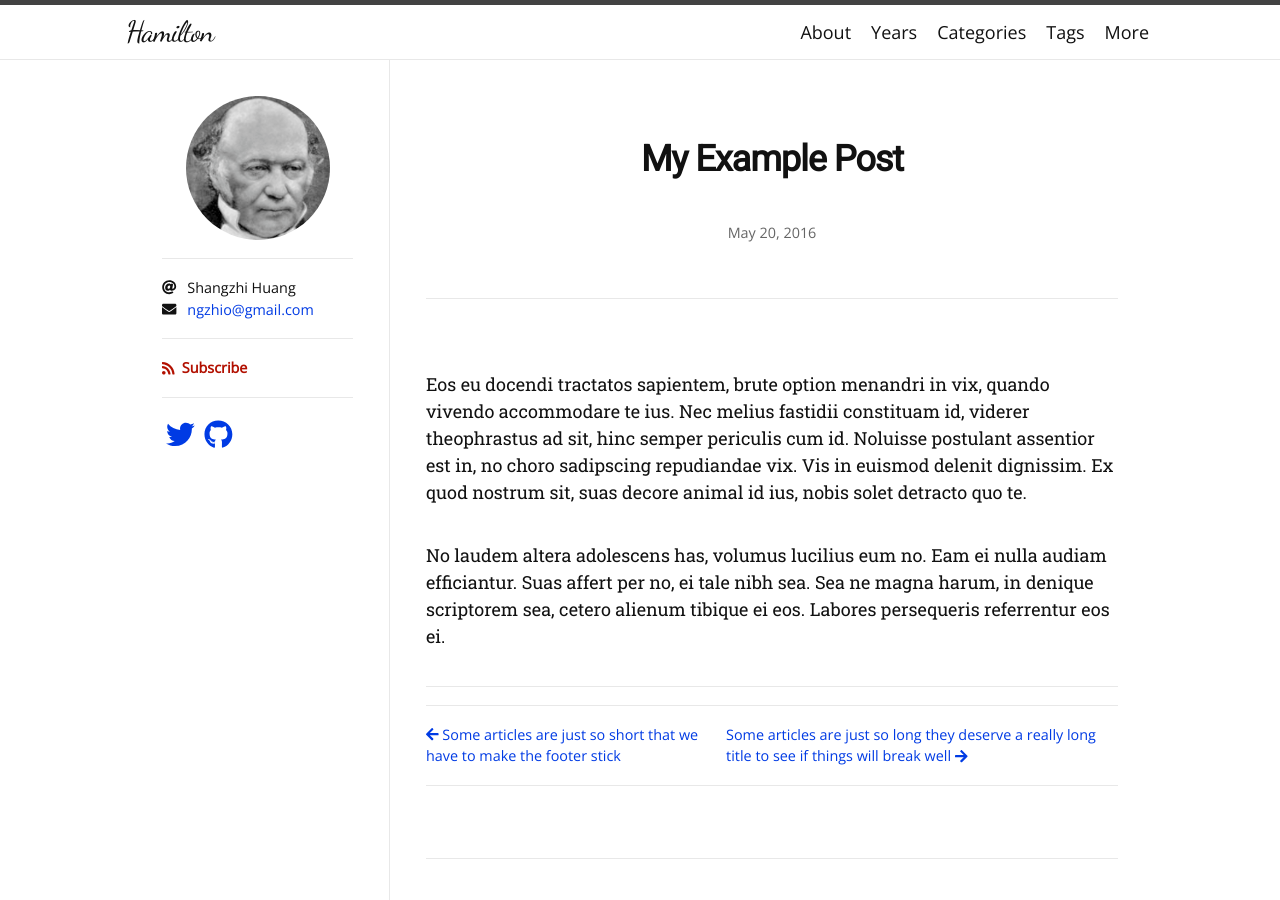
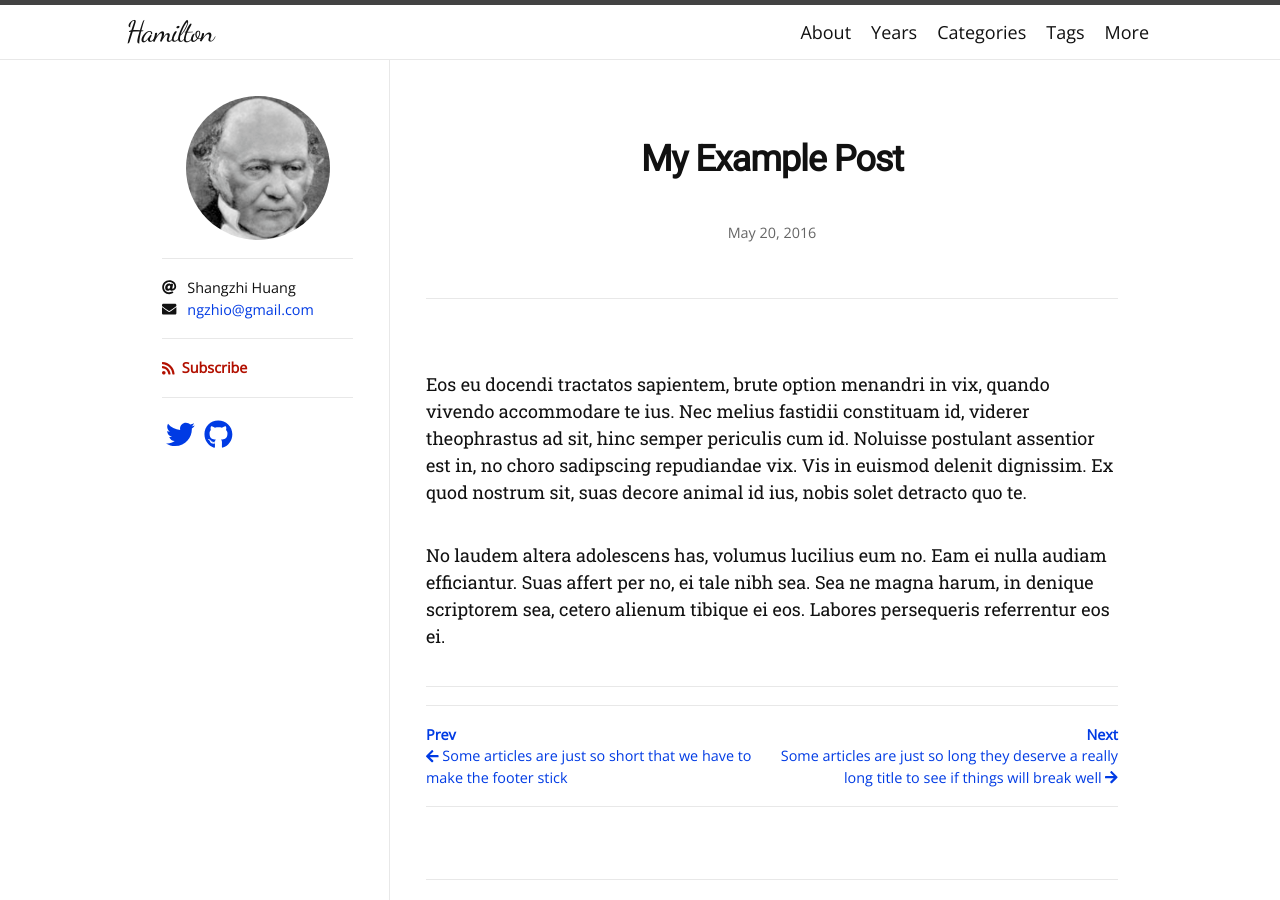
Before and after one commit to zivong/jekyll-theme-hamilton, a Jekyll site: the page built from _posts/2016-05-20-my-example-post.md, in a window 1280 px wide. Built offline with Jekyll 4.4.1, drawn with Linux system fonts in a browser that asks for light colours; nearby versions of some CDN libraries; some web fonts are replaced; some of the changed text lies outside the part shown.

Commit message:
Adjust post pagination

```diff
--- a/_layouts/post.html
+++ b/_layouts/post.html
@@ -68,13 +68,19 @@ layout: default
     <nav class="post-pagination" role="navigation">
       {% if page.previous %}
         <a class="post-previous" href="{{ page.previous.url | relative_url }}">
-          <i class="fas fa-arrow-left"></i> {{ page.previous.title | markdownify | strip_html }}
+          <h4 class="post-pagination-label">Prev</h4>
+          <span class="post-pagination-title">
+            <i class="fas fa-arrow-left"></i> {{ page.previous.title | markdownify | strip_html }}
+          </span>
         </a>
       {% endif %}
 
       {% if page.next %}
         <a class="post-next" href="{{ page.next.url | relative_url }}">
-          {{ page.next.title | markdownify | strip_html }} <i class="fas fa-arrow-right"></i>
+          <h4 class="post-pagination-label">Next</h4>
+          <span class="post-pagination-title">
+            {{ page.next.title | markdownify | strip_html }} <i class="fas fa-arrow-right"></i>
+          </span>
         </a>
       {% endif %}
     </nav>
--- a/_sass/hamilton/layout.scss
+++ b/_sass/hamilton/layout.scss
@@ -459,15 +459,43 @@ ul.post-categories {
 
 .post-pagination {
   @include relative-font-size(0.8);
-  display: flex;
-  justify-content: space-between;
+  clear: both;
   padding-top: $spacing-unit / 2;
   padding-bottom: $spacing-unit / 2;
   border-top: 1px solid;
 
-  .post-previous
+  @media screen and (min-width: $on-small) {
+    display: -webkit-box;
+    display: -ms-flexbox;
+    display: flex;
+  }
+
+  .post-previous,
   .post-next {
     display: block;
+    -webkit-box-flex: 1;
+    -ms-flex: 1;
+    flex: 1;
+    text-decoration: none;
+  }
+
+  .post-next {
+    margin-top: $spacing-unit / 2;
+
+    @media screen and (min-width: $on-small) {
+      margin-top: 0;
+      text-align: right;
+    }
+  }
+
+  .post-pagination-label {
+    margin: 0;
+    padding: 0;
+  }
+
+  .post-pagination-title {
+    margin: 0;
+    padding: 0;
   }
 }
 
```
